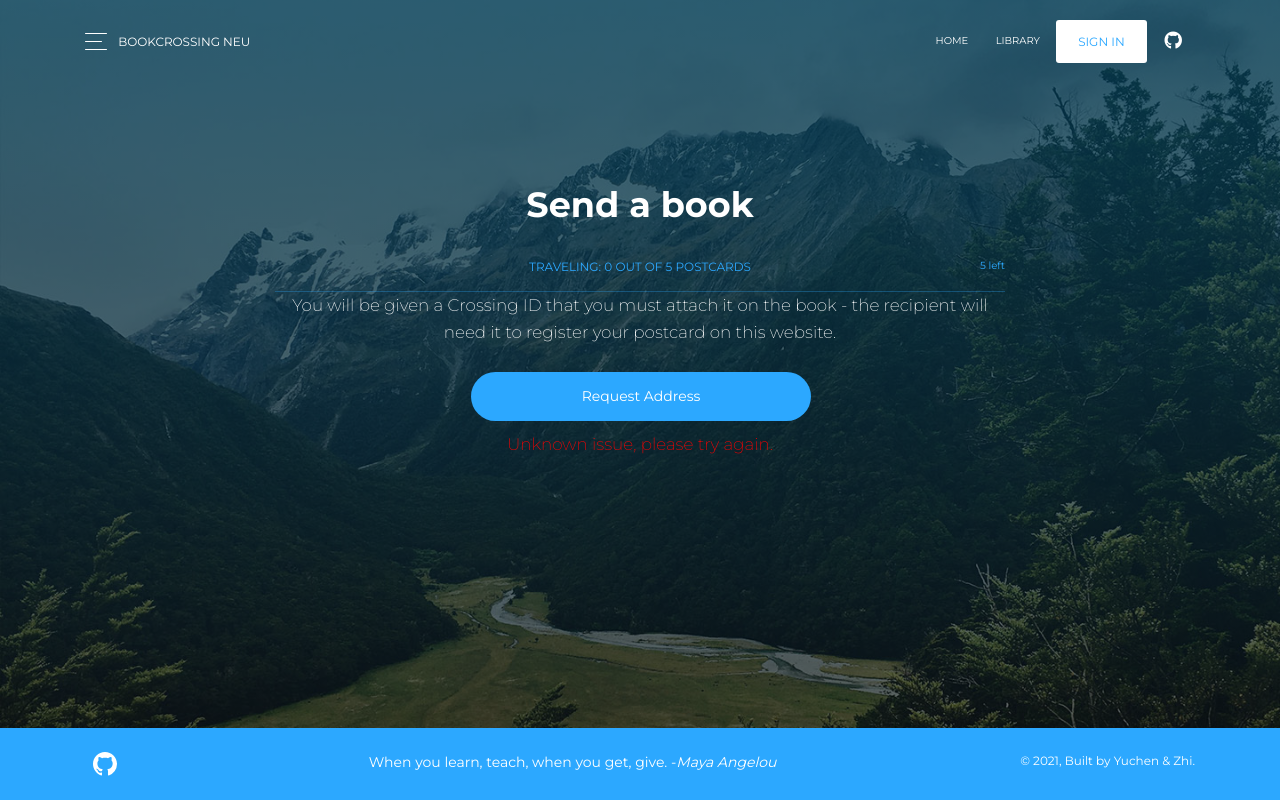
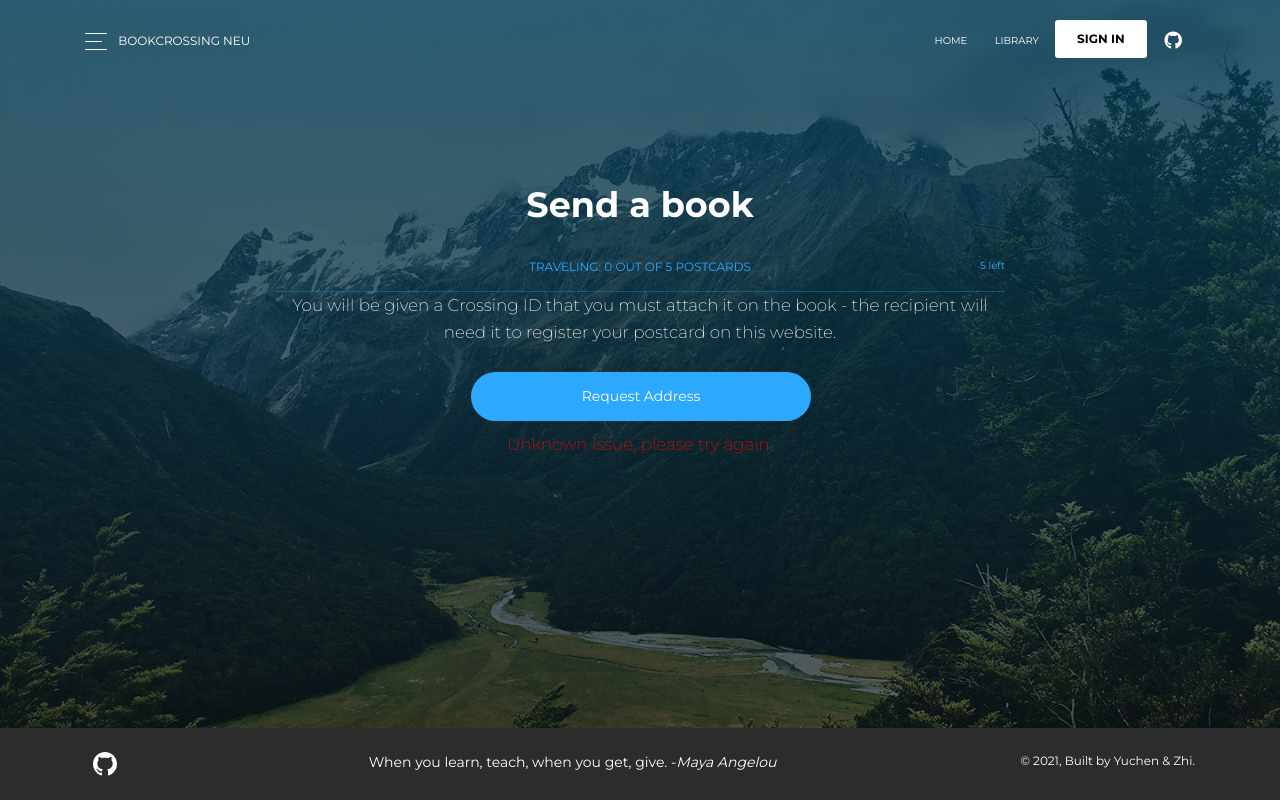
Before and after one commit to Yuchen112211/bookcrossing, a React (Create React App) app in the folder client/: page /send in a window 1280 px wide. Built offline with nearby package versions, Linux system fonts and the light colour scheme; no server answers.

Commit message:
Fix contrast

```diff
--- a/client/src/components/Navigation/Navigation.js
+++ b/client/src/components/Navigation/Navigation.js
@@ -115,7 +115,7 @@ function Navigation() {
                     to="/signin"
                     tag={Link}
                   >
-                    <p>SIGN IN</p>
+                    <b style={{"color":"black"}}>SIGN IN</b>
                   </Button>
                 </NavItem>
               )}
--- a/client/src/views/Home.js
+++ b/client/src/views/Home.js
@@ -79,7 +79,7 @@ function Home() {
             </Container>
           </div>
         </div>
-        <Footer bgColor="blue" />
+        <Footer bgColor="black" />
       </div>
     </>
   );
--- a/client/src/views/LibraryPage.js
+++ b/client/src/views/LibraryPage.js
@@ -77,7 +77,7 @@ function LibraryPage() {
           )}
         </Container>
         <div className="main"></div>
-        <Footer bgColor="blue" />
+        <Footer bgColor="black" />
       </div>
     </>
   );
--- a/client/src/views/ReceivePage.js
+++ b/client/src/views/ReceivePage.js
@@ -178,7 +178,7 @@ function ReceivePage() {
             </Button>
           </div>
         </Modal>
-        <Footer bgColor="blue" />
+        <Footer bgColor="black" />
       </div>
     </>
   );
--- a/client/src/views/SendPage.js
+++ b/client/src/views/SendPage.js
@@ -163,7 +163,7 @@ function SendPage() {
             </Button>
           </div>
         </Modal>
-        <Footer bgColor="blue" />
+        <Footer bgColor="black" />
       </div>
     </>
   );
--- a/client/src/views/SendResultPage.js
+++ b/client/src/views/SendResultPage.js
@@ -175,7 +175,7 @@ function SendResultPage() {
             </div>
           </Container>
         </div>
-        <Footer bgColor="blue" />
+        <Footer bgColor="black" />
       </div>
     </>
   );
```
